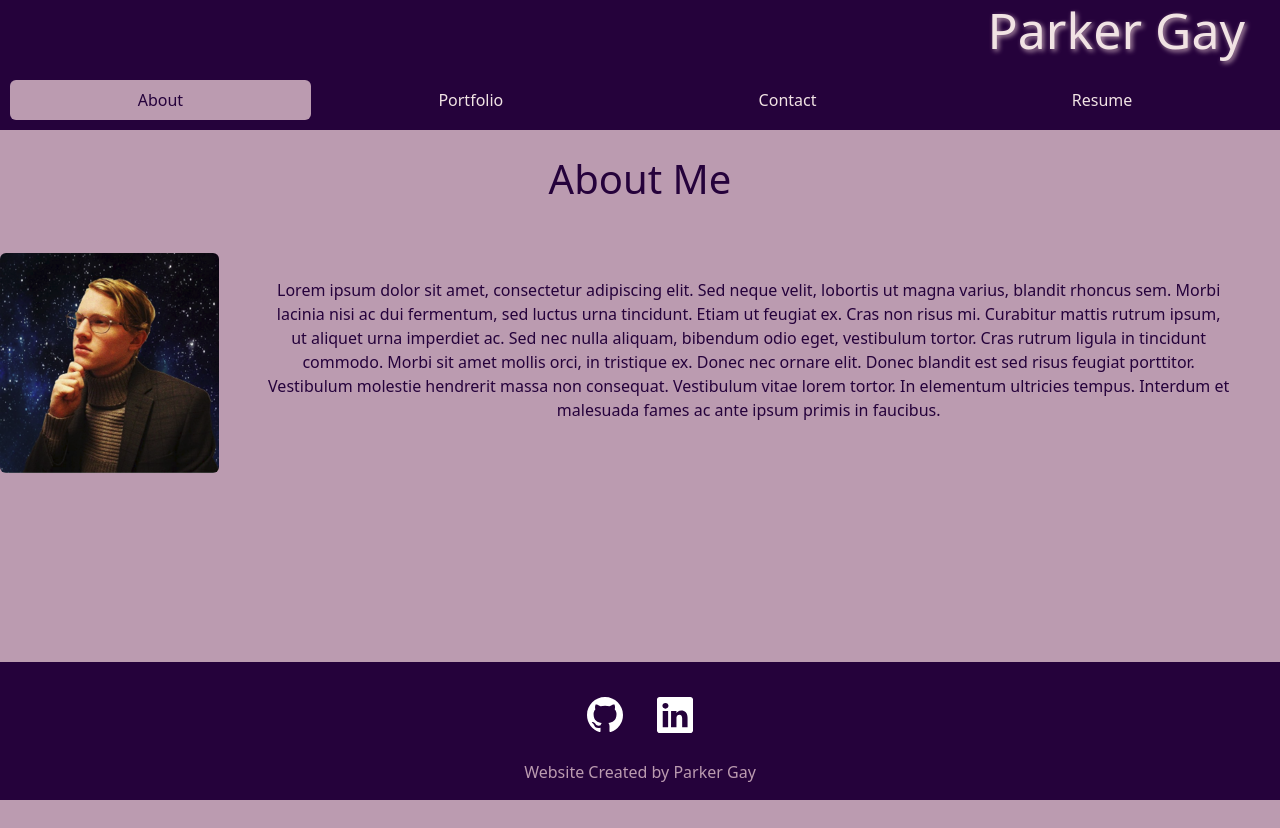
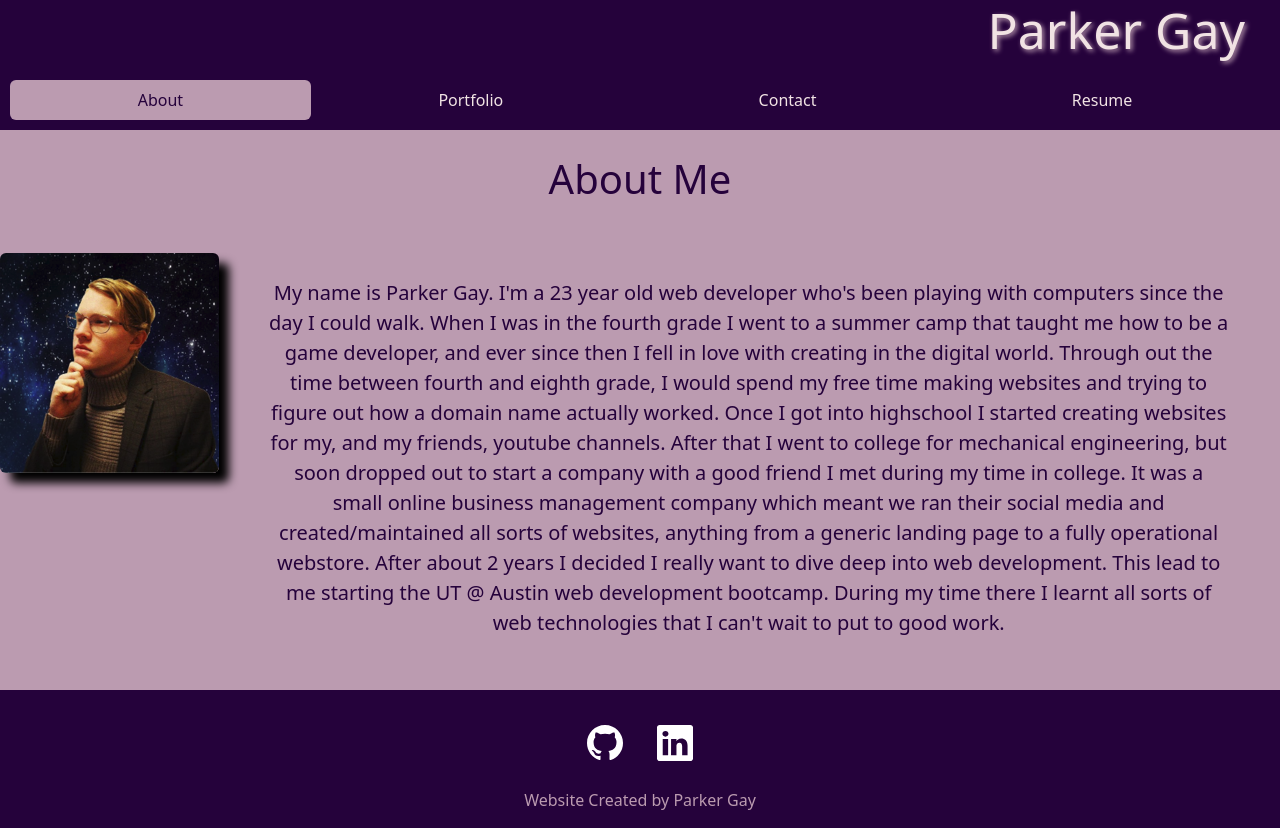
Before and after one commit to ParksFG/Updated-Portfolio, a React (Create React App) app: page / in a window 1280 px wide. Before the commit the page ends 800 px from the top, so only its background shows below. Built offline with nearby package versions, Linux system fonts and the light colour scheme; the HTML template or start-up script is replaced by a standard one.

Commit message:
Finishing text on about page and minor styling updates

```diff
--- a/src/components/pages/About.js
+++ b/src/components/pages/About.js
@@ -19,16 +19,7 @@ export default function About() {
                 </div>
                 <div className='col-sm-8 col-md-8 col-lg-10'>
                     <p className='text-center'>
-                        Lorem ipsum dolor sit amet, consectetur adipiscing elit. Sed neque
-                        velit, lobortis ut magna varius, blandit rhoncus sem. Morbi lacinia nisi
-                        ac dui fermentum, sed luctus urna tincidunt. Etiam ut feugiat ex. Cras
-                        non risus mi. Curabitur mattis rutrum ipsum, ut aliquet urna imperdiet
-                        ac. Sed nec nulla aliquam, bibendum odio eget, vestibulum tortor. Cras
-                        rutrum ligula in tincidunt commodo. Morbi sit amet mollis orci, in
-                        tristique ex. Donec nec ornare elit. Donec blandit est sed risus feugiat
-                        porttitor. Vestibulum molestie hendrerit massa non consequat. Vestibulum
-                        vitae lorem tortor. In elementum ultricies tempus. Interdum et malesuada
-                        fames ac ante ipsum primis in faucibus.
+                        My name is Parker Gay.  I'm a 23 year old web developer who's been playing with computers since the day I could walk.  When I was in the fourth grade I went to a summer camp that taught me how to be a game developer, and ever since then I fell in love with creating in the digital world.  Through out the time between fourth and eighth grade, I would spend my free time making websites and trying to figure out how a domain name actually worked.  Once I got into highschool I started creating websites for my, and my friends, youtube channels.  After that I went to college for mechanical engineering, but soon dropped out to start a company with a good friend I met during my time in college.  It was a small online business management company which meant we ran their social media and created/maintained all sorts of websites, anything from a generic landing page to a fully operational webstore.   After about 2 years I decided I really want to dive deep into web development.  This lead to me starting the UT @ Austin web development bootcamp.  During my time there I learnt all sorts of web technologies that I can't wait to put to good work.
                     </p>
                 </div>
             </div>
--- a/src/styles/Section.css
+++ b/src/styles/Section.css
@@ -17,9 +17,11 @@ body {
 
 .aboutPage img {
     margin: 25px;
+    box-shadow: 10px 10px 10px black;
 }
 
 .aboutPage p {
     padding: 25px;
     margin: 25px;
+    font-size: 20px;
 }
```
